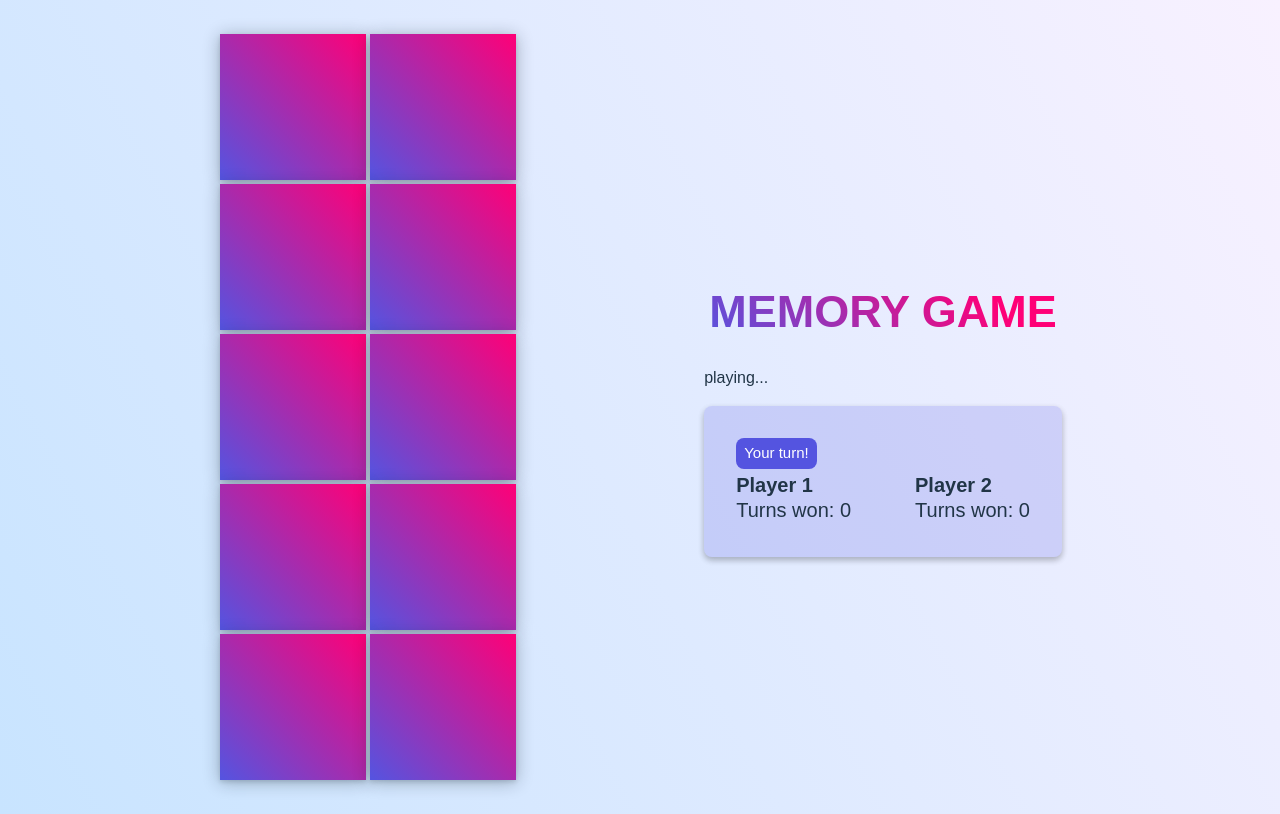
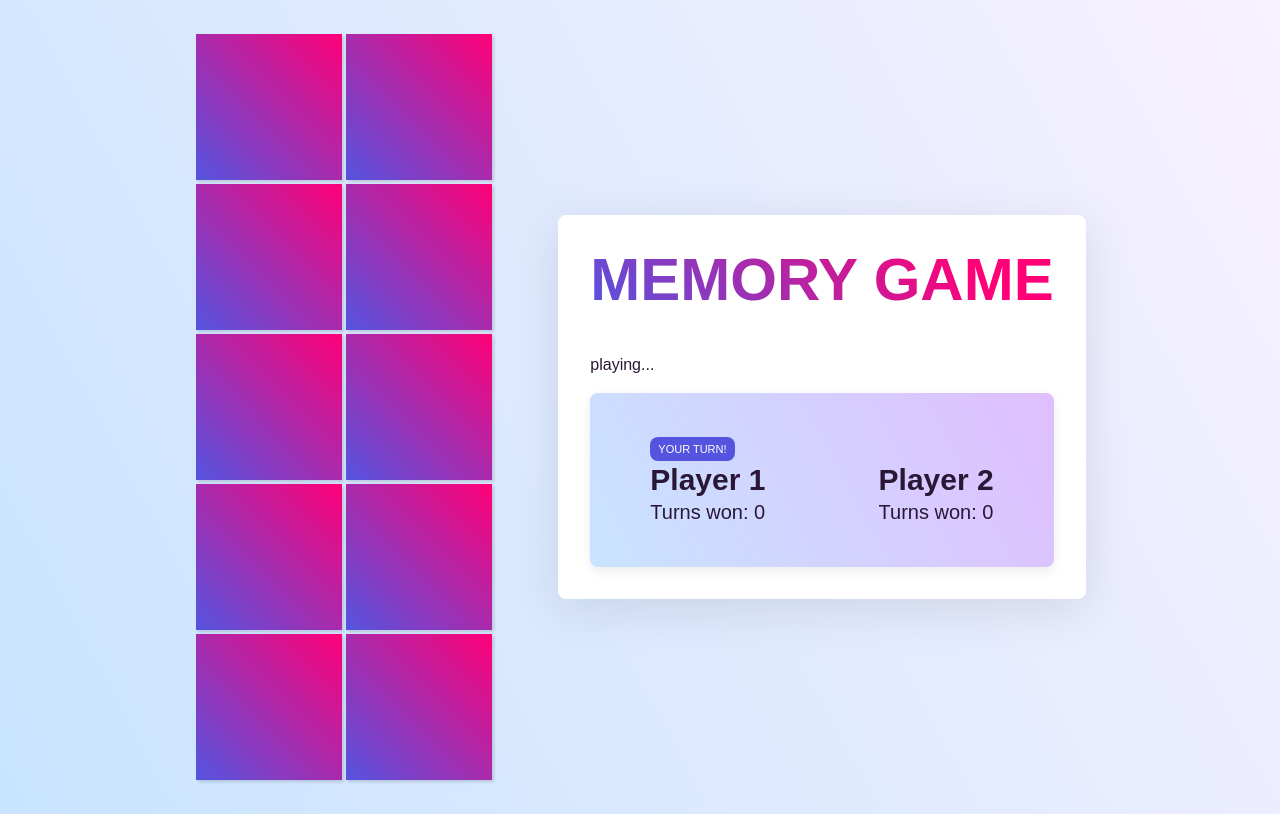
Before and after one commit to Anntothekay/memory-game, a React (Vite) app: page / in a window 1280 px wide. Built offline with nearby package versions, Linux system fonts and the light colour scheme.

Commit message:
just playing around with styles

```diff
--- a/src/index.css
+++ b/src/index.css
@@ -44,8 +44,8 @@ a:hover {
 
 body {
   margin: 0;
-  /* display: flex; */
-  /* place-items: center; */
+  display: flex;
+  place-items: center;
   min-width: 320px;
   min-height: 100vh;
 }
@@ -76,7 +76,7 @@ button:focus-visible {
 
 @media (prefers-color-scheme: light) {
   :root {
-    color: #213547;
+    color: #291735;
     background-color: #ffffff;
   }
   a:hover {
@@ -97,6 +97,7 @@ button:focus-visible {
   max-width: 300px;
   display: flex;
   flex-wrap: wrap;
+  margin-right: 4rem;
 }
 .memory-deck .card {
   font-size: 80px;
@@ -110,8 +111,7 @@ button:focus-visible {
     var(--primary-color),
     var(--secondary-color)
   );
-  box-shadow: rgba(14, 30, 37, 0.12) 0px 2px 4px 0px,
-    rgba(14, 30, 37, 0.32) 0px 2px 16px 0px;
+  box-shadow: rgba(0, 0, 0, 0.15) 2.4px 2.4px 3.2px;
   margin: 2px;
   cursor: pointer;
 }
@@ -135,6 +135,12 @@ button:focus-visible {
   pointer-events: none;
 }
 
+.game-status {
+  padding: 2rem;
+  background-color: white;
+  border-radius: 0.5rem;
+  box-shadow: rgba(0, 0, 0, 0.1) 0px 10px 50px;
+}
 .game-status .status-text h1 {
   background: -webkit-linear-gradient(
     45deg,
@@ -144,39 +150,42 @@ button:focus-visible {
   -webkit-background-clip: text;
   background-clip: text;
   -webkit-text-fill-color: transparent;
-  font-size: 45px;
+  font-size: 60px;
   text-align: center;
   text-transform: uppercase;
+  margin-top: 0;
 }
 .players {
-  background-color: var(--primary-color-bg);
+  background-color: #8ec5fc;
+  background-image: linear-gradient(62deg, #c8e4ff 0%, #dfbeff 100%);
   border-radius: 0.5rem;
-  box-shadow: rgba(0, 0, 0, 0.16) 0px 3px 6px, rgba(0, 0, 0, 0.13) 0px 3px 6px;
+  box-shadow: rgba(0, 0, 0, 0.08) 0px 4px 12px;
   display: flex;
-  justify-content: space-around;
-  padding: 4rem 2rem 2rem;
+  justify-content: space-between;
+  padding: 4rem 0.75rem 2.5rem;
 }
 .player {
-  font-size: 20px;
   position: relative;
+  padding: 0 3rem;
 }
-.player:first-of-type {
-  margin-right: 4rem;
-}
+
 .player p {
   margin: 0;
+  font-size: 20px;
 }
 
-.player .player-turn {
+.player p.player-turn {
+  text-transform: uppercase;
   position: absolute;
-  top: -2rem;
-  font-size: 15px;
+  top: -1.25rem;
+  font-size: 11px;
   color: white;
   background-color: var(--primary-color);
   padding: 4px 8px;
   border-radius: 0.5rem;
 }
-.player .player-name {
+.player p.player-name {
+  font-size: 30px;
   font-weight: 600;
   margin-bottom: -0.3rem;
 }
```
